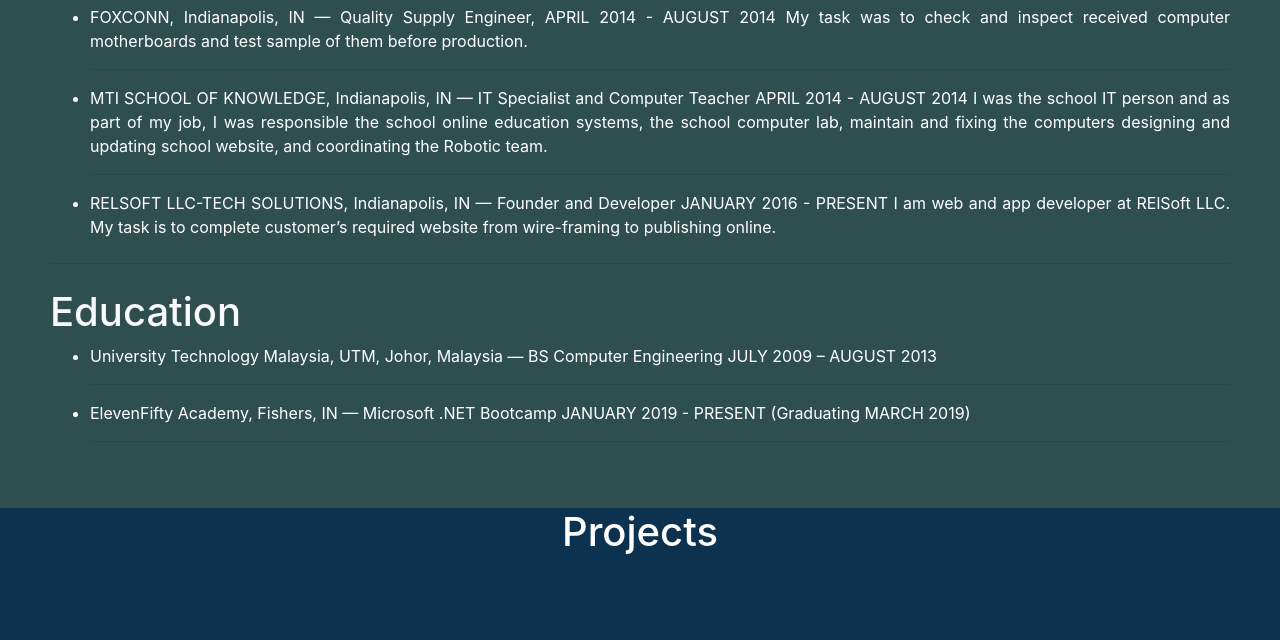
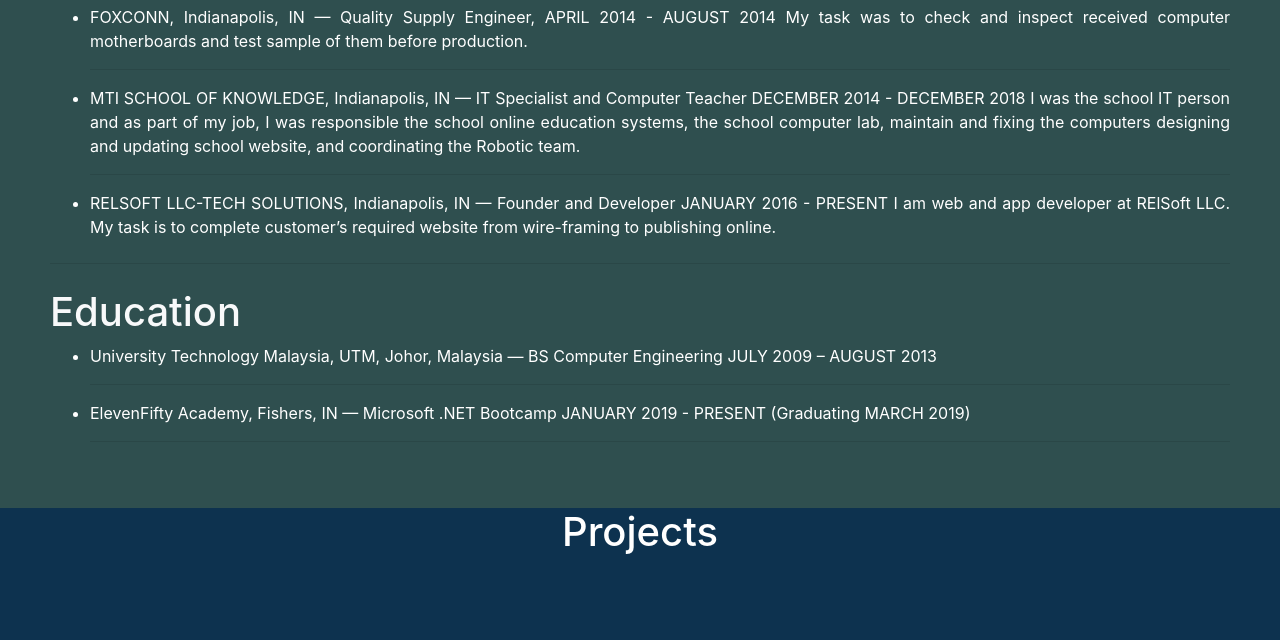
Before and after one commit to 1mrhussein/1mrhussein.github.io, a plain HTML site: page index.html in a window 1280 px wide. Shown: the part 1041-1681 px from the top of the page. Drawn offline with nearby package versions, Linux system fonts and the light colour scheme.

Commit message:
UpdatedResume

```diff
--- a/index.html
+++ b/index.html
@@ -109,10 +109,11 @@
         </li>
         <hr>
         <li>
-          MTI SCHOOL OF KNOWLEDGE, Indianapolis, IN — IT Specialist and Computer Teacher APRIL 2014 - AUGUST 2014
+          MTI SCHOOL OF KNOWLEDGE, Indianapolis, IN — IT Specialist and Computer Teacher DECEMBER 2014 - DECEMBER 2018
           I was the school IT person and as part of my job, I was responsible the school online education systems, the
           school computer lab, maintain and fixing the computers designing and updating school website, and
           coordinating the Robotic team.
+
         </li>
         <hr>
         <li>
```
